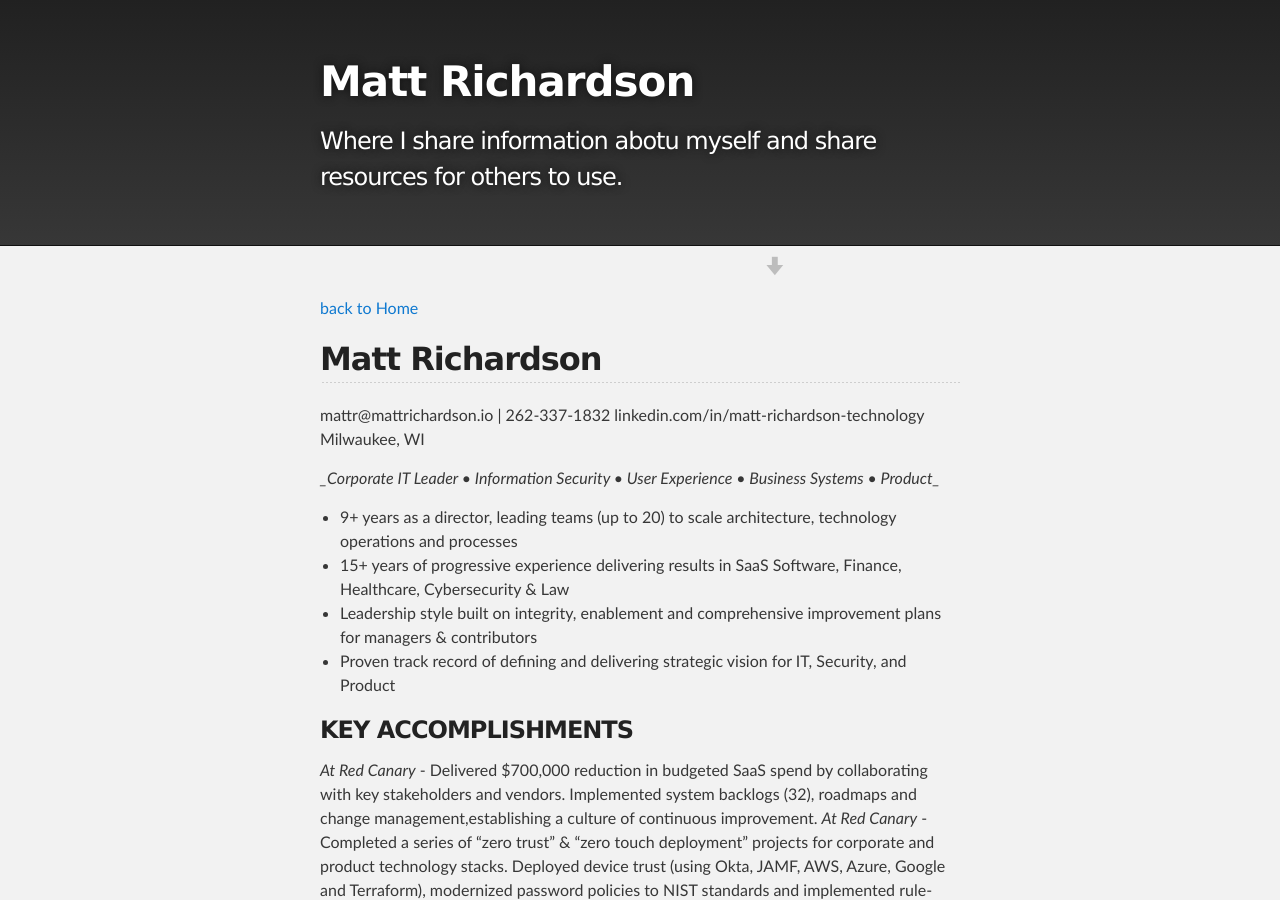
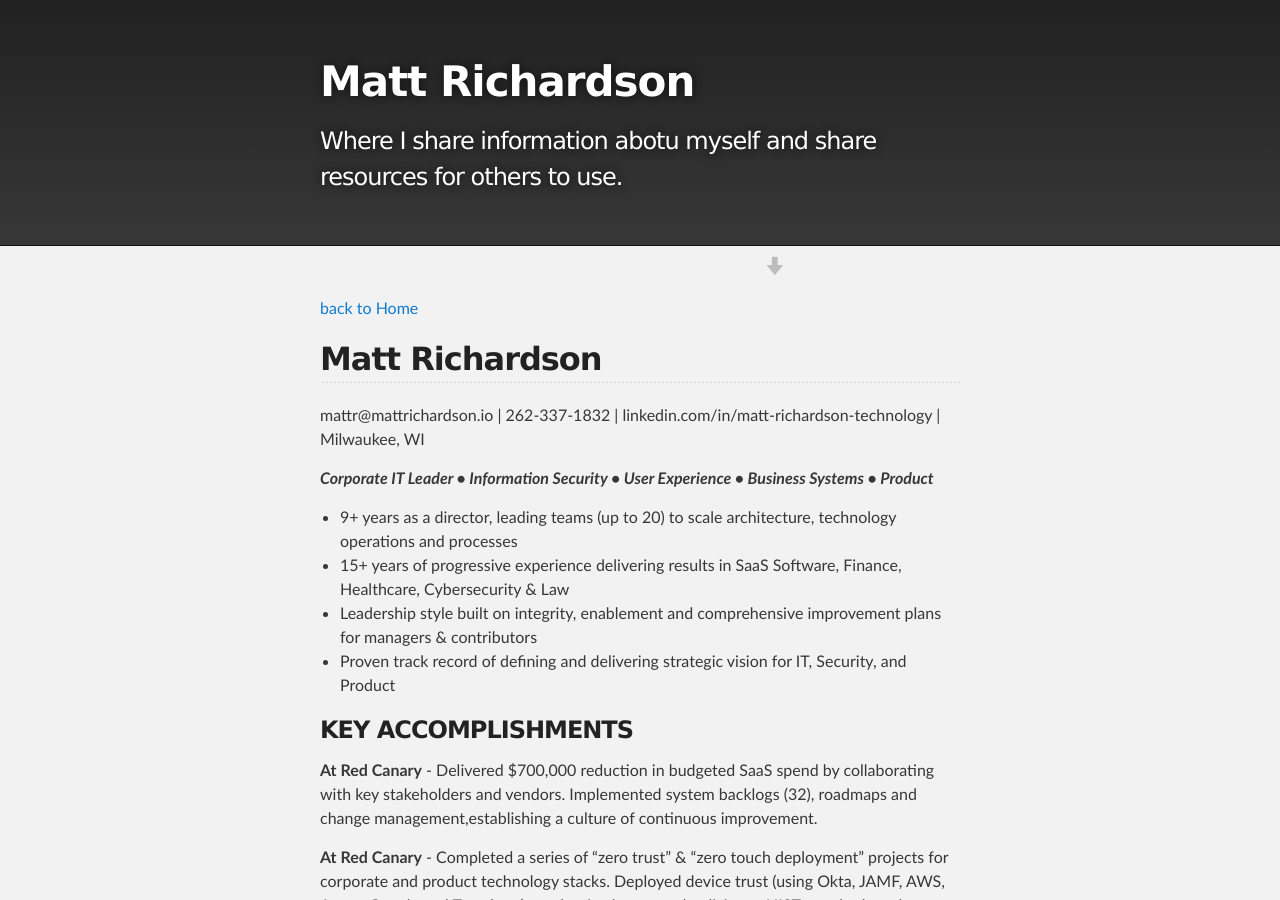
Before and after one commit to esmartwave/esmartwave.github.io, a Jekyll site: the page built from MattRichardsonResume.md, in a window 1280 px wide and 900 px high. Built offline with Jekyll 4.4.1, drawn with Linux system fonts in a browser that asks for light colours.

Commit message:
Update MattRichardsonResume.md

```diff
--- a/MattRichardsonResume.md
+++ b/MattRichardsonResume.md
@@ -4,11 +4,11 @@ layout: default
 [back to Home](./)
 
 ## Matt Richardson
-mattr@mattrichardson.io | 262-337-1832
-linkedin.com/in/matt-richardson-technology
+mattr@mattrichardson.io | 262-337-1832 |
+linkedin.com/in/matt-richardson-technology |
 Milwaukee, WI
 
-*_Corporate IT Leader • Information Security • User Experience • Business Systems • Product_*
+**_Corporate IT Leader • Information Security • User Experience • Business Systems • Product_**
 
 * 9+ years as a director, leading teams (up to 20) to scale architecture, technology operations and processes
 * 15+ years of progressive experience delivering results in SaaS Software, Finance, Healthcare, Cybersecurity & Law
@@ -17,26 +17,30 @@ Milwaukee, WI
 
 ### KEY ACCOMPLISHMENTS
 
-*At Red Canary* - Delivered $700,000 reduction in budgeted SaaS spend by collaborating with key stakeholders and vendors. Implemented system backlogs (32), roadmaps and change management,establishing a culture of continuous improvement.
-*At Red Canary* - Completed a series of “zero trust” & “zero touch deployment” projects for corporate and product technology stacks. Deployed device trust (using Okta, JAMF, AWS, Azure, Google and Terraform), modernized password policies to NIST standards and implemented rule-based access controls (Okta, Azure, AWS, Google, JAMF).
-*At Red Canary & CAPPS, LLC* - Completed major initiatives (more than 10 per year at each company) to improve usability, optimize user experience, security, compliance, infrastructure and product performance, vendor management and cross-department collaboration with business stakeholders. Established flexible roadmaps (12-16 months), aligned to OKRs.
+**At Red Canary** - Delivered $700,000 reduction in budgeted SaaS spend by collaborating with key stakeholders and vendors. Implemented system backlogs (32), roadmaps and change management,establishing a culture of continuous improvement.
+
+**At Red Canary** - Completed a series of “zero trust” & “zero touch deployment” projects for corporate and product technology stacks. Deployed device trust (using Okta, JAMF, AWS, Azure, Google and Terraform), modernized password policies to NIST standards and implemented rule-based access controls (Okta, Azure, AWS, Google, JAMF).
+
+**At Red Canary & CAPPS, LLC** - Completed major initiatives (more than 10 per year at each company) to improve usability, optimize user experience, security, compliance, infrastructure and product performance, vendor management and cross-department collaboration with business stakeholders. Established flexible roadmaps (12-16 months), aligned to OKRs.
 
 ### EXPERTISE
 
-|:------------------|:----------------------------------------------------------
-| Business:         |
-| Compliance:       | SOC, ISO 27001/27701, PCI DSS, HIPAA, HITECH, FERPA, CCPA, NIST, ITIL
-| Security Operations:|
-| IT Operations:    |
-| Technology:       | Cloud & Hybrid Architecture (AWS, Azure, Active Directory, GCP), MacOS, Windows, Linux, UNIX, Cisco
-| Tools:            |
-| Certifications:   |
+|:------------------|:----------------------------------------------------------|
+| Business:         |                                                           |
+| Compliance:       | SOC, ISO 27001/27701, PCI DSS, HIPAA, HITECH, FERPA, CCPA, NIST, ITIL |
+| Security Operations:|                                                         |
+| IT Operations:    |                                                           |
+| Technology:       | Cloud & Hybrid Architecture (AWS, Azure, Active Directory, GCP), MacOS, Windows, Linux, UNIX, Cisco |
+| Tools:            |                                                           |
+| Certifications:   |                                                           |
 
 ### WORK HISTORY
 
 #### Director
-*COMPANY* Location    01/2021 - 12/2021
+**COMPANY** Location    01/2021 - 12/2021
+
 _Lead internal technology operations with a budget of $4 million for a high-growth, award-winning MDR/XDR cybersecurity software company with an international customer base. Focused on creating technology experiences that enable productivity and align with modern security controls. Reported to CISO._
+
 * Designed and directed a strategic vision for IT functions, operating guidelines and standards from the ground up
 * Optimized IT team, processes and systems during a period of accelerated growth (+200%  revenue)
 * Completed major initiatives modernizing authentication, security, access management and endpoint experience
@@ -47,8 +51,10 @@ _Lead internal technology operations with a budget of $4 million for a high-grow
 * Reduced risk (zero critical/high vulnerabilities), optimized controls (zero findings), improved user security behavior (no breaches) and maintained productivity (99.98% uptime) while improving overall user experience
 
 #### Director
-*COMPANY* Location    01/2021 - 12/2021
+**COMPANY** Location    01/2021 - 12/2021
+
 _Lead internal technology operations with a budget of $4 million for a high-growth, award-winning MDR/XDR cybersecurity software company with an international customer base. Focused on creating technology experiences that enable productivity and align with modern security controls. Reported to CISO._
+
 * Designed and directed a strategic vision for IT functions, operating guidelines and standards from the ground up
 * Optimized IT team, processes and systems during a period of accelerated growth (+200%  revenue)
 * Completed major initiatives modernizing authentication, security, access management and endpoint experience
@@ -59,8 +65,10 @@ _Lead internal technology operations with a budget of $4 million for a high-grow
 * Reduced risk (zero critical/high vulnerabilities), optimized controls (zero findings), improved user security behavior (no breaches) and maintained productivity (99.98% uptime) while improving overall user experience
 
 #### Director
-*COMPANY* Location    01/2021 - 12/2021
+**COMPANY** Location    01/2021 - 12/2021
+
 _Lead internal technology operations with a budget of $4 million for a high-growth, award-winning MDR/XDR cybersecurity software company with an international customer base. Focused on creating technology experiences that enable productivity and align with modern security controls. Reported to CISO._
+
 * Designed and directed a strategic vision for IT functions, operating guidelines and standards from the ground up
 * Optimized IT team, processes and systems during a period of accelerated growth (+200%  revenue)
 * Completed major initiatives modernizing authentication, security, access management and endpoint experience
@@ -72,10 +80,12 @@ _Lead internal technology operations with a budget of $4 million for a high-grow
 
 ### EARLIER CAREER
 
-*Director of Technology*, WebCME, Inc., Milwaukee, WI – 2006 - 2009
-*IT Manager*, ADPS Insurance, Inc., Milwaukee, WI – 2002-2005
-*Network Administrator*, CC&N, Inc., Milwaukee, WI– 2000-2002
+**Director of Technology**, WebCME, Inc., Milwaukee, WI – 2006 - 2009
+
+**IT Manager**, ADPS Insurance, Inc., Milwaukee, WI – 2002-2005
+
+**Network Administrator**, CC&N, Inc., Milwaukee, WI– 2000-2002
 
 ### EDUCATION
 
-*Bachelor of Arts (Partial), Philosophy & Psychology*, University of Wisconsin Milwaukee, Milwaukee, WI
+**Bachelor of Arts (Partial), Philosophy & Psychology**, University of Wisconsin Milwaukee, Milwaukee, WI
```
